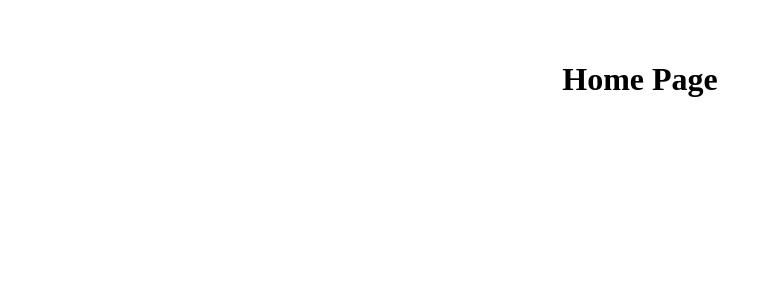
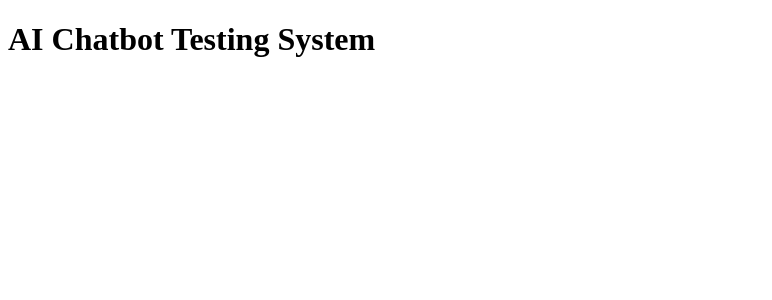
Before and after one commit to M-Hammadx/Ai-Chat-Bot, a React (Vite) app: page / in a window 1280 px wide. Shown: the top 300 px of the page, without its empty margins (0-772 px from the left). Built offline with nearby package versions, Linux system fonts and the light colour scheme.

Commit message:
New folders created in src

```diff
--- a/src/App.jsx
+++ b/src/App.jsx
@@ -1,11 +1,9 @@
-import './App.css'
-import Home from './pages/Home.jsx'
 function App() {
   return (
-    <>
-      <Home />
-    </>
-  )
+    <div className="p-4">
+      <h1 className="text-2xl font-bold">AI Chatbot Testing System</h1>
+    </div>
+  );
 }
 
-export default App
+export default App;
```
